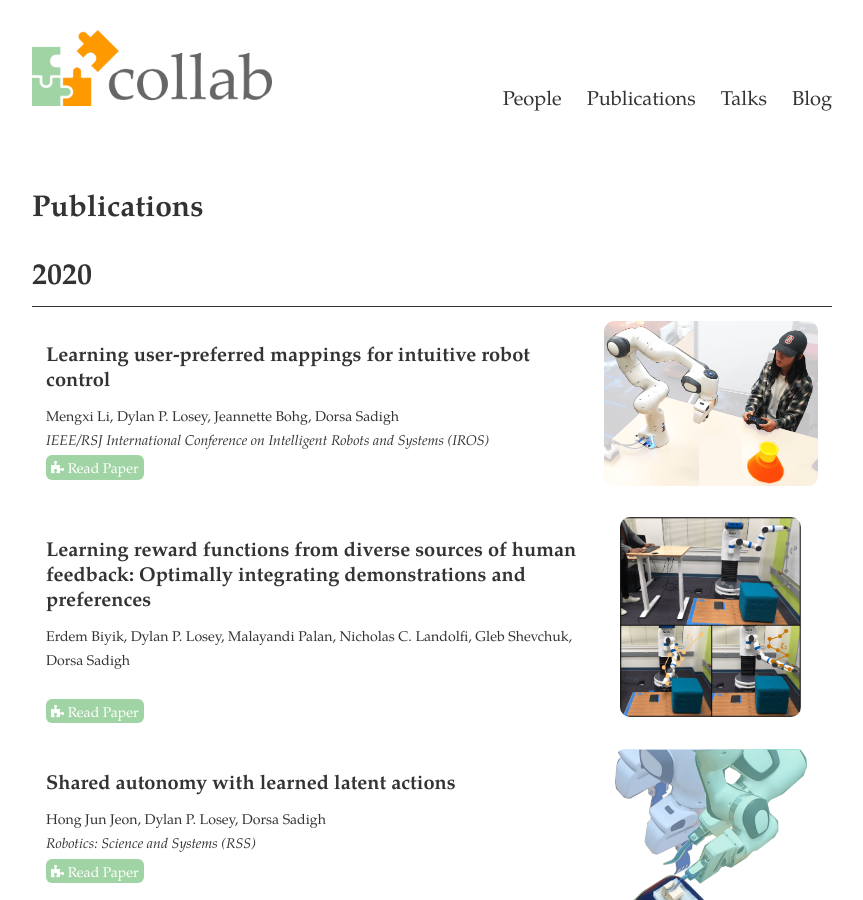
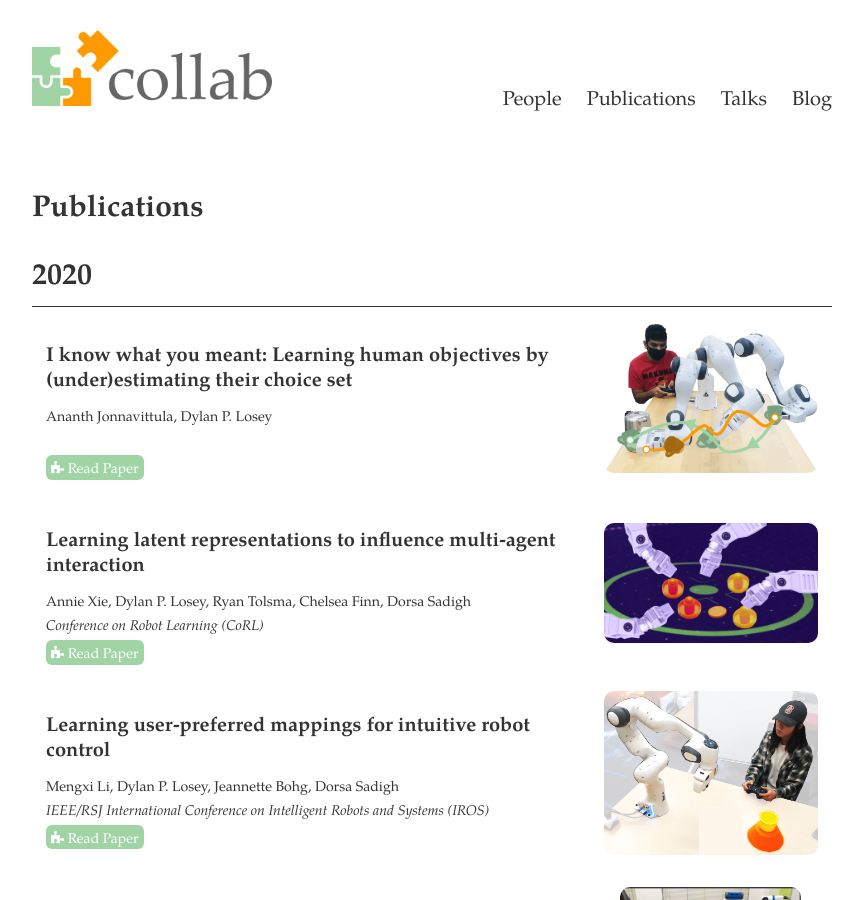
Before and after one commit to VT-Collab/vt-collab.github.io, a Jekyll site: the page built from publications.html, in a window 1280 px wide and 900 px high. Shown: the whole window, without its empty margins (208-1071 px from the left). Built offline with Jekyll 4.4.1, drawn with Linux system fonts in a browser that asks for light colours.

Commit message:
corl + icra preprint

```diff
--- a/_data/media.yml
+++ b/_data/media.yml
@@ -1,3 +1,7 @@
+- source: "MIT Technology Review"
+  title: "The key to smarter robot collaborators may be more simplicity"
+  link: 'https://www.technologyreview.com/2020/11/13/1012103/smarter-ai-robot-collaborators-may-be-simpler/'
+
 - source: "The Batch"
   title: "Robotic control, easy as apple pie"
   link: 'https://info.deeplearning.ai/the-batch-deepmind-masters-starcraft-2-ai-attacks-on-amazon-a-career-in-robot-management-banks-embrace-bots'
--- a/_data/news.yml
+++ b/_data/news.yml
@@ -1,3 +1,5 @@
+- text: "MIT Technology Review compiled <a href=\"https://www.technologyreview.com/2020/11/13/1012103/smarter-ai-robot-collaborators-may-be-simpler\">this article</a> about our work <i>Learning Latent Representations to Influence Multi-Agent Interaction</i>. We'll be presenting more at the Conference on Robot Learning (<a href=\"https://www.robot-learning.org\">CoRL</a>)."
+
 - text: "Collab starts at <a href=\"https://me.vt.edu/research.html\">Virginia Tech</a>! You can find us (and our new robots) on the second floor of Goodwin Hall."
 
 - text: "Our work <i>Shared autonomy with learned latent actions</i> was a Best Student Paper finalist at <a href=\"https://roboticsconference.org\">RSS 2020</a>!"
--- a/_data/publications.yml
+++ b/_data/publications.yml
@@ -1,11 +1,3 @@
-- title: "Learning latent representations to influence multi-agent interaction"
-  authors: Annie Xie, Dylan P. Losey, Ryan Tolsma, Chelsea Finn, Dorsa Sadigh
-  venue: "Conference on Robot Learning (CoRL)"
-  year:
-  note: "in review"
-  pdf: ""
-  figure: ""
-
 - title: "Physical interaction as communication: Learning robot objectives online from human corrections"
   authors: Dylan P. Losey, Andrea Bajcsy, Marcia K. O'Malley, Anca D. Dragan
   venue: "The International Journal of Robotics Research"
@@ -13,6 +5,22 @@
   note: "in review"
   pdf: ""
   figure: ""
+
+- title: "I know what you meant: Learning human objectives by (under)estimating their choice set"
+  authors: Ananth Jonnavittula, Dylan P. Losey
+  venue: ""
+  year: 2020
+  note: ""
+  pdf: /pdfs/ananth_icra2021.pdf
+  figure: /images/publications/ananth_icra2021.png
+
+- title: "Learning latent representations to influence multi-agent interaction"
+  authors: Annie Xie, Dylan P. Losey, Ryan Tolsma, Chelsea Finn, Dorsa Sadigh
+  venue: "Conference on Robot Learning (CoRL)"
+  year: 2020
+  note: ""
+  pdf: /pdfs/xie_corl2020.pdf
+  figure: /images/publications/xie_corl2020.jpg
 
 - title: "Learning user-preferred mappings for intuitive robot control"
   authors: Mengxi Li, Dylan P. Losey, Jeannette Bohg, Dorsa Sadigh
--- a/index.html
+++ b/index.html
@@ -21,7 +21,7 @@ tags: home
   You can find <a class="link" href="https://dylanlosey.com/opportunities/">more information here</a>.
   <h3>News</h3>
   <ul>
-    {% for item in site.data.news limit:3%}
+    {% for item in site.data.news limit:5%}
       <li>{{ item.text }}</li>
     {% endfor %}
   </ul>
```
Also changed, not shown: images/publications/ananth_icra2021.png (added), images/publications/xie_corl2020.jpg (added), 2 other files.
